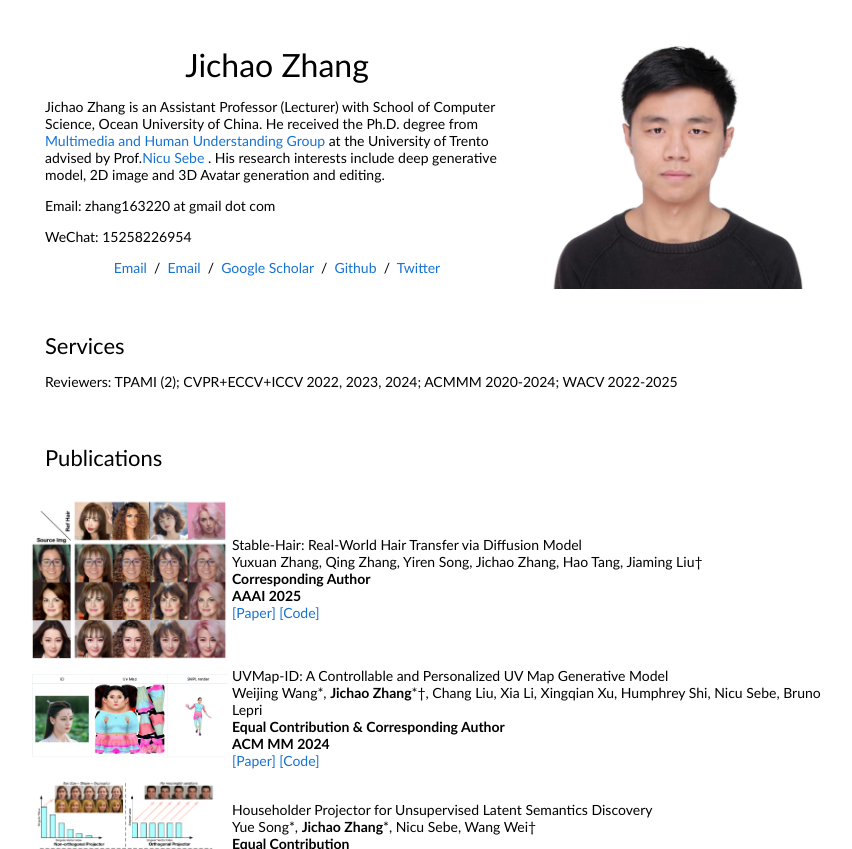
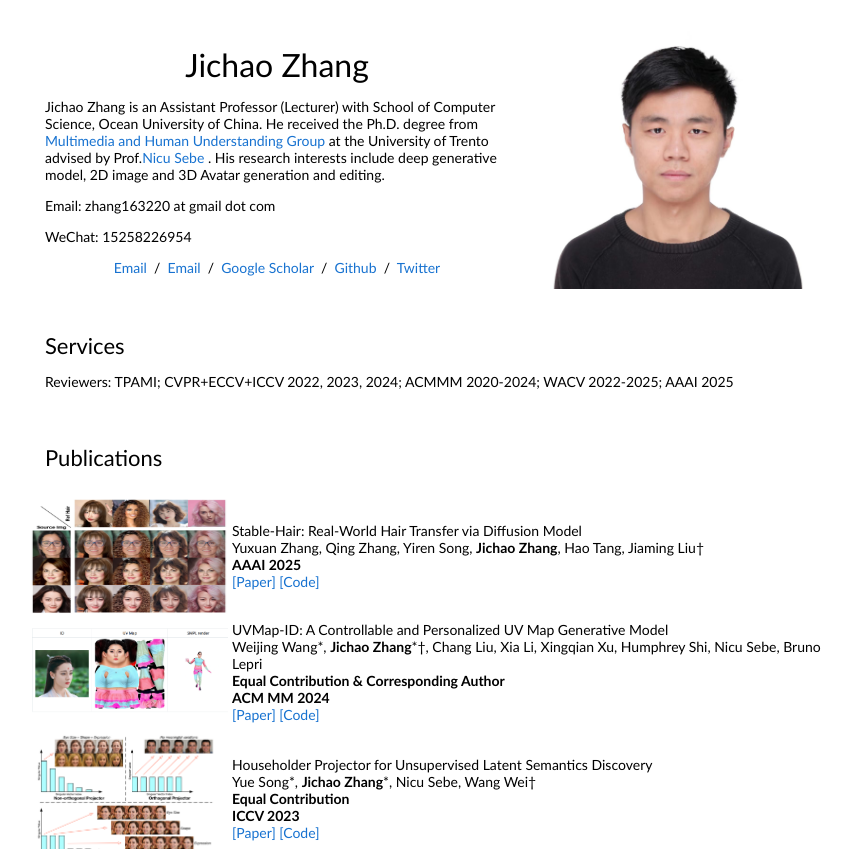
Before and after one commit to zhangqianhui/zhangqianhui.github.io, a plain HTML site: page index.html in a window 1280 px wide. Shown: the top 849 px of the page, without its empty margins (215-1067 px from the left). Drawn offline with Linux system fonts and the light colour scheme.

Commit message:
Update index.html

```diff
--- a/index.html
+++ b/index.html
@@ -44,7 +44,7 @@
             <tr>
             <td style="padding:20px;width:100%;vertical-align:middle">
               <heading>Services</heading><p>
-                Reviewers: TPAMI (2); CVPR+ECCV+ICCV 2022, 2023, 2024; ACMMM 2020-2024; WACV 2022-2025
+                Reviewers: TPAMI; CVPR+ECCV+ICCV 2022, 2023, 2024; ACMMM 2020-2024; WACV 2022-2025; AAAI 2025
             </p>
             </td>
           </tr>
@@ -63,14 +63,14 @@
 
             <td class="image-column">
                <div class="demo-video">
-                  <img src="./images/aaai2025.png" class="publication-image", style="width: 200px; height: auto;">
+                  <img src="./images/aaai2025.png" class="publication-image", style="width: 200px; height: 120px;">
                </div>
             </td>
             <td class="description-column">
                   <div class="paper_title">Stable-Hair: Real-World Hair Transfer via Diffusion Model</div>
                   <div class="paper_authors">
-                  Yuxuan Zhang, Qing Zhang, Yiren Song, Jichao Zhang, Hao Tang, Jiaming Liu†
-                  </div> <b>Corresponding Author</b>
+                  Yuxuan Zhang, Qing Zhang, Yiren Song, <b>Jichao Zhang</b>, Hao Tang, Jiaming Liu†
+                  </div>
                   <div class="paper_venue"> <b>AAAI 2025</b> </div>
                <div class="paper_materials">
                <span class="link"><a target=_blank href="https://arxiv.org/pdf/2407.14078">[Paper]</a></span>
```
